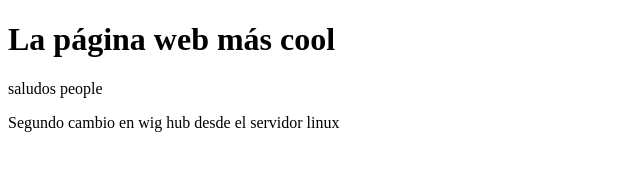
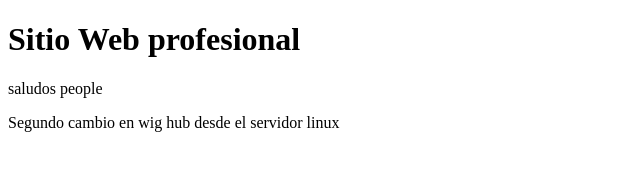
Before and after one commit to dhiram21/proyectoDemoCursoPrework, a plain HTML site: page helloWorld.html in a window 1280 px wide. Shown: the whole page, without its empty margins (0-640 px from the left). Drawn offline with Linux system fonts and the light colour scheme.

Commit message:
commit desde VS CODE 2

```diff
--- a/helloWorld.html
+++ b/helloWorld.html
@@ -7,7 +7,7 @@
     <title>Document</title>
 </head>
 <body>
-    <h1>La página web más cool</h1>
+    <h1>Sitio Web profesional</h1>
     <p>saludos people</p>
     <p>Segundo cambio en wig hub desde el servidor linux</p>
 </body>
```
